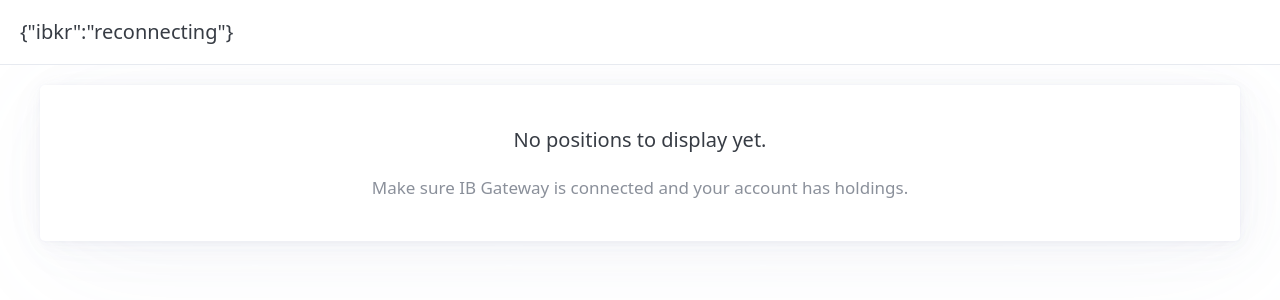
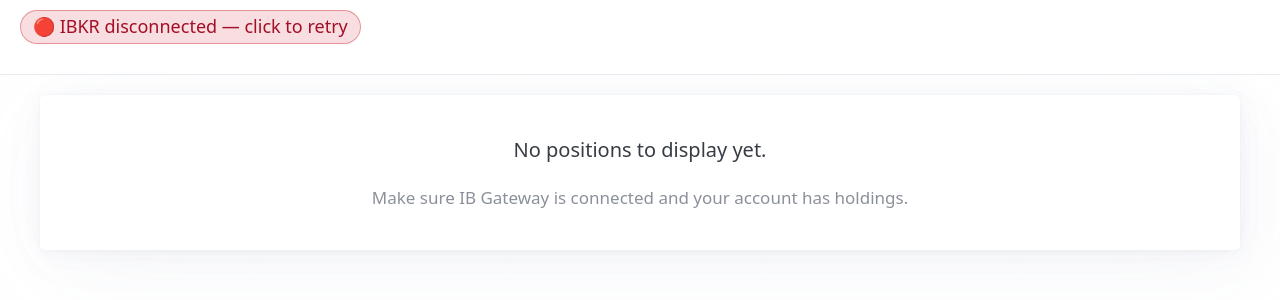
Before and after one commit to xang1234/portfolio-hub, a FastAPI app: template app/templates/index.html in a window 1280 px wide. Shown: the top 300 px of the page. Run offline with FastAPI, Linux system fonts and the light colour scheme; the template is opened without the code that fills it, so the values that code supplies are empty; some libraries are stand-ins or nearby versions.

Commit message:
Slice 9: manual Retry button when backoff is exhausted
After 8 reconnect attempts (~6.3 minutes) the loop exits to
DISCONNECTED. Before this commit, the only recovery was
docker compose restart dashboard — which surfaced as soon as we
smoke-tested the missed-2FA path. Now the DISCONNECTED badge becomes
a clickable button that fires POST /healthz/retry, re-running start()
and re-entering the reconnect loop.

The retry endpoint is a no-op when state is CONNECTED or RECONNECTING
to avoid tearing down a live session or spawning a parallel loop.

8 new tests: badge markup per state (clickable only when disconnected),
endpoint wiring, idempotency guards.

Test count: 161 → 169.

Co-Authored-By: Claude Opus 4.7 (1M context) <noreply@anthropic.com>

```diff
--- a/app/main.py
+++ b/app/main.py
@@ -139,6 +139,28 @@ def create_app(
             )
         return JSONResponse({"ibkr": state})
 
+    @app.post("/healthz/retry")
+    async def healthz_retry(request: Request):
+        """Manual retry hook for the DISCONNECTED state.
+
+        Only acts when the adapter is genuinely DISCONNECTED — clicking on
+        a CONNECTED adapter would tear down the live session, and clicking
+        on RECONNECTING would spawn a parallel loop. In both cases we just
+        re-render the current badge.
+        """
+        broker = request.app.state.broker
+        conn_state = await broker.get_connection_state()
+        if conn_state == ConnectionState.DISCONNECTED:
+            start = getattr(broker, "start", None)
+            if callable(start):
+                await start()
+            conn_state = await broker.get_connection_state()
+        return templates.TemplateResponse(
+            request=request,
+            name="partials/status_badge.html",
+            context={"state": _state_to_string(conn_state)},
+        )
+
     @app.get("/stream/holdings")
     async def stream_holdings(request: Request):
         """SSE endpoint streaming row-level deltas of the current portfolio.
--- a/app/static/app.css
+++ b/app/static/app.css
@@ -38,6 +38,15 @@
 .status-badge--disconnected {
     background: rgba(207, 34, 46, 0.15);
     color: var(--pico-color-red-700, #a40e26);
+}
+
+button.status-badge--retry {
+    border: 1px solid rgba(207, 34, 46, 0.4);
+    cursor: pointer;
+    font-family: inherit;
+}
+button.status-badge--retry:hover {
+    background: rgba(207, 34, 46, 0.25);
 }
 
 /* Holdings table -------------------------------------------------------- */
--- a/app/templates/partials/status_badge.html
+++ b/app/templates/partials/status_badge.html
@@ -11,9 +11,10 @@
       hx-trigger="every 5s"
       hx-swap="outerHTML">🟡 IBKR reconnecting</span>
 {% else %}
-<span id="ibkr-status"
-      class="status-badge status-badge--disconnected"
-      hx-get="/healthz"
-      hx-trigger="every 5s"
-      hx-swap="outerHTML">🔴 IBKR disconnected</span>
+<button id="ibkr-status"
+        type="button"
+        class="status-badge status-badge--disconnected status-badge--retry"
+        hx-post="/healthz/retry"
+        hx-trigger="click"
+        hx-swap="outerHTML">🔴 IBKR disconnected — click to retry</button>
 {% endif %}
```
Also changed, not shown: tests/test_healthz_retry.py (added, +118 -0 lines).
